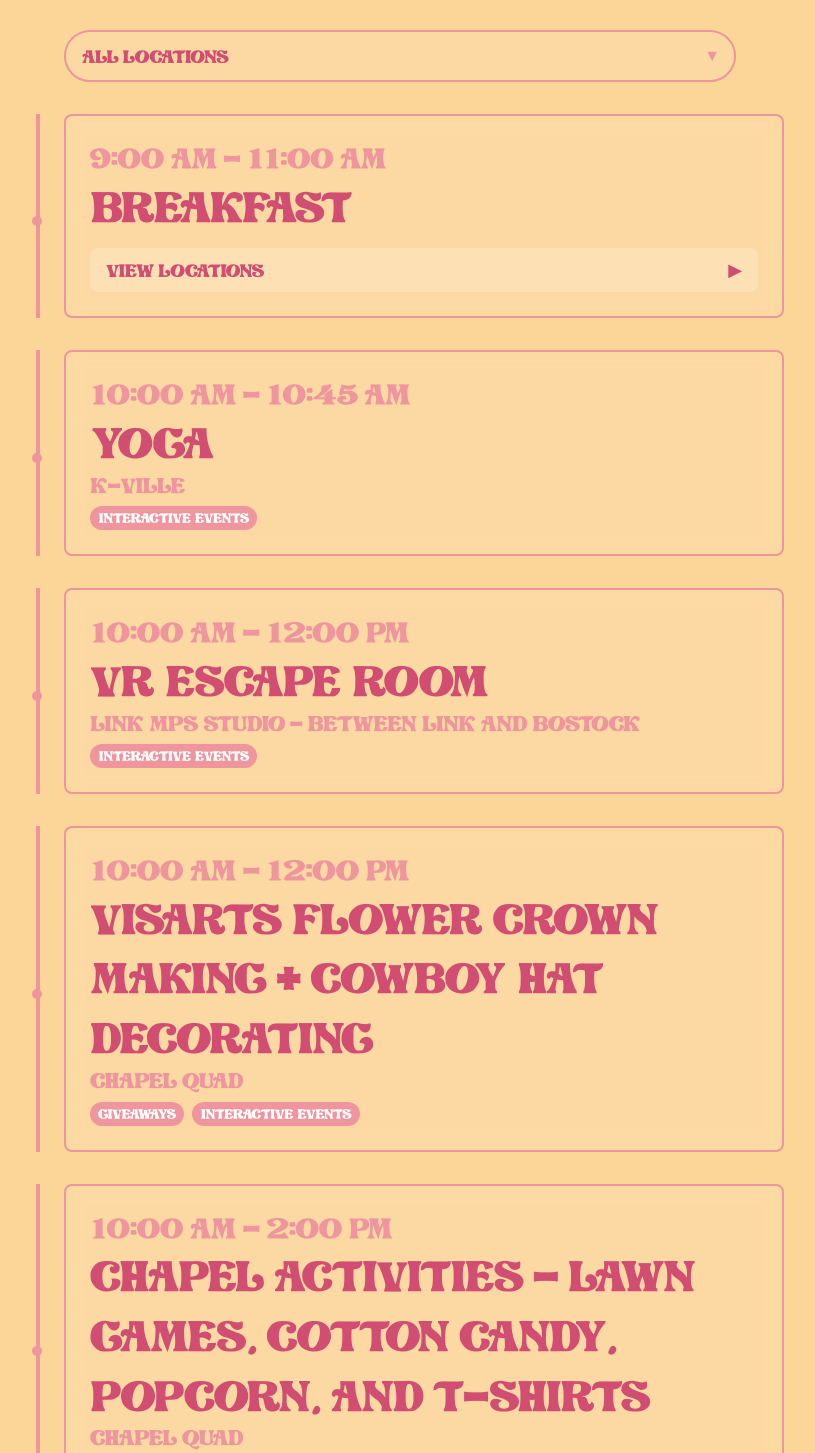
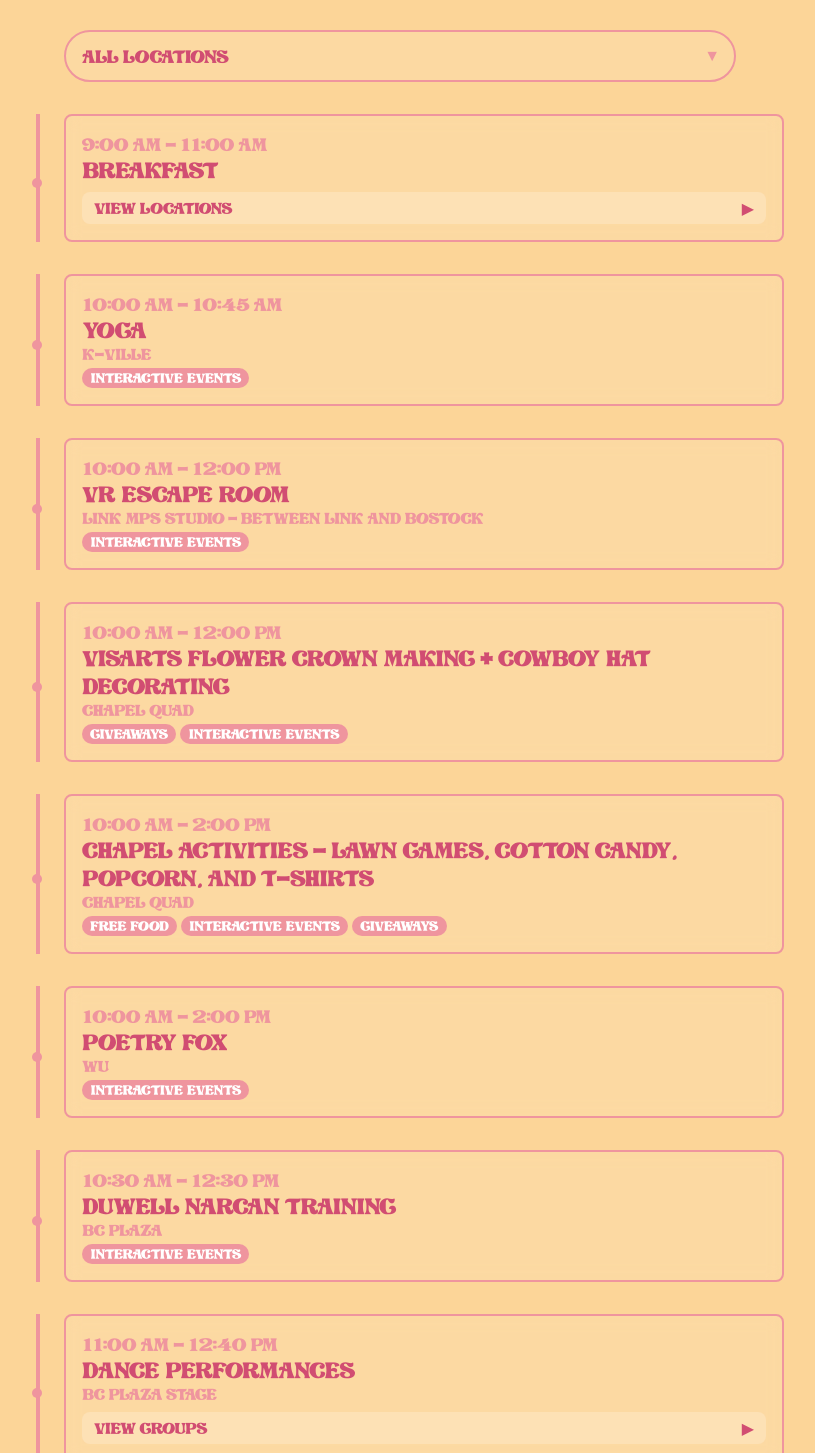
Before and after one commit to kartikeyegupta/ldocartistreveal, a Next.js app: page / in a window 1280 px wide. Shown: the part 470-1923 px from the top of the page, without its empty margins (240-1055 px from the left). Built offline with nearby package versions, Linux system fonts and the light colour scheme.

Commit message:
schedule complete

```diff
--- a/app/page.tsx
+++ b/app/page.tsx
@@ -434,31 +434,31 @@ export default function Schedule() {
                   <div className="absolute left-[8px] md:left-[16px] top-[50%] w-[8px] h-[8px] md:w-[10px] md:h-[10px] rounded-full bg-[#ef959e] group-hover:bg-[#d14d72] transition-colors"/>
 
                   {/* Event content */}
-                  <div className="ml-8 md:ml-12 p-3 md:p-6 bg-white/10 backdrop-blur-sm rounded-lg border-2 border-[#ef959e] w-full">
-                    <div className="text-sm md:text-[2vw] font-[family-name:var(--font-love-craft)] text-[#ef959e] group-hover:text-[#d14d72] transition-colors">
+                  <div className="ml-8 md:ml-12 p-2 md:p-4 bg-white/10 backdrop-blur-sm rounded-lg border-2 border-[#ef959e] w-full">
+                    <div className="text-xs md:text-base font-[family-name:var(--font-love-craft)] text-[#ef959e] group-hover:text-[#d14d72] transition-colors">
                       {event.time}
                     </div>
-                    <div className="text-lg md:text-[3vw] font-[family-name:var(--font-love-craft)] text-[#d14d72]">
+                    <div className="text-base md:text-xl font-[family-name:var(--font-love-craft)] text-[#d14d72]">
                       {event.event}
                     </div>
-                    <div className="text-xs md:text-[1.5vw] font-[family-name:var(--font-love-craft)] text-[#ef959e]">
+                    <div className="text-xs md:text-sm font-[family-name:var(--font-love-craft)] text-[#ef959e]">
                       {event.location}
                     </div>
                     {event.isBreakfast && (
-                      <div className="mt-3">
+                      <div className="mt-2">
                         <button
                           onClick={() => setExpandedBreakfast(!expandedBreakfast)}
-                          className="w-full px-4 py-2 rounded-lg bg-white/20 hover:bg-white/30 text-[#d14d72] font-[family-name:var(--font-love-craft)] flex items-center justify-between transition-colors"
+                          className="w-full px-3 py-1 rounded-lg bg-white/20 hover:bg-white/30 text-[#d14d72] font-[family-name:var(--font-love-craft)] flex items-center justify-between transition-colors text-sm"
                         >
                           <span>View Locations</span>
-                          <span className="text-lg">{expandedBreakfast ? '▼' : '▶'}</span>
+                          <span className="text-base">{expandedBreakfast ? '▼' : '▶'}</span>
                         </button>
                         {expandedBreakfast && (
-                          <div className="mt-3 space-y-2">
+                          <div className="mt-2 space-y-1">
                             {event.subEvents.map((breakfast, i) => (
                               <div
                                 key={i}
-                                className="px-4 py-2 rounded-lg bg-white/10 border border-[#ef959e]/30 hover:bg-white/20 transition-colors"
+                                className="px-3 py-1 rounded-lg bg-white/10 border border-[#ef959e]/30 hover:bg-white/20 transition-colors text-sm"
                               >
                                 <div className="text-[#d14d72] font-[family-name:var(--font-love-craft)]">
                                   {breakfast.sponsor} - {breakfast.location}
@@ -470,20 +470,20 @@ export default function Schedule() {
                       </div>
                     )}
                     {event.isDance && (
-                      <div className="mt-3">
+                      <div className="mt-2">
                         <button
                           onClick={() => setExpandedDance(!expandedDance)}
-                          className="w-full px-4 py-2 rounded-lg bg-white/20 hover:bg-white/30 text-[#d14d72] font-[family-name:var(--font-love-craft)] flex items-center justify-between transition-colors"
+                          className="w-full px-3 py-1 rounded-lg bg-white/20 hover:bg-white/30 text-[#d14d72] font-[family-name:var(--font-love-craft)] flex items-center justify-between transition-colors text-sm"
                         >
                           <span>View Groups</span>
-                          <span className="text-lg">{expandedDance ? '▼' : '▶'}</span>
+                          <span className="text-base">{expandedDance ? '▼' : '▶'}</span>
                         </button>
                         {expandedDance && (
-                          <div className="mt-3 space-y-2">
+                          <div className="mt-2 space-y-1">
                             {event.subEvents.map((dance, i) => (
                               <div
                                 key={i}
-                                className="px-4 py-2 rounded-lg bg-white/10 border border-[#ef959e]/30 hover:bg-white/20 transition-colors"
+                                className="px-3 py-1 rounded-lg bg-white/10 border border-[#ef959e]/30 hover:bg-white/20 transition-colors text-sm"
                               >
                                 <div className="text-[#d14d72] font-[family-name:var(--font-love-craft)]">
                                   {dance.group} - {dance.time}
@@ -495,20 +495,20 @@ export default function Schedule() {
                       </div>
                     )}
                     {event.isConcert && (
-                      <div className="mt-3">
+                      <div className="mt-2">
                         <button
                           onClick={() => setExpandedConcert(!expandedConcert)}
-                          className="w-full px-4 py-2 rounded-lg bg-white/20 hover:bg-white/30 text-[#d14d72] font-[family-name:var(--font-love-craft)] flex items-center justify-between transition-colors"
+                          className="w-full px-3 py-1 rounded-lg bg-white/20 hover:bg-white/30 text-[#d14d72] font-[family-name:var(--font-love-craft)] flex items-center justify-between transition-colors text-sm"
                         >
                           <span>View Lineup</span>
-                          <span className="text-lg">{expandedConcert ? '▼' : '▶'}</span>
+                          <span className="text-base">{expandedConcert ? '▼' : '▶'}</span>
                         </button>
                         {expandedConcert && (
-                          <div className="mt-3 space-y-2">
+                          <div className="mt-2 space-y-1">
                             {event.subEvents.map((concert, i) => (
                               <div
                                 key={i}
-                                className="px-4 py-2 rounded-lg bg-white/10 border border-[#ef959e]/30 hover:bg-white/20 transition-colors"
+                                className="px-3 py-1 rounded-lg bg-white/10 border border-[#ef959e]/30 hover:bg-white/20 transition-colors text-sm"
                               >
                                 <div className="text-[#d14d72] font-[family-name:var(--font-love-craft)]">
                                   {concert.artist} - {concert.time}
@@ -520,12 +520,12 @@ export default function Schedule() {
                       </div>
                     )}
                     {event.categories.length > 0 && !event.isBreakfast && !event.isDance && !event.isConcert && (
-                      <div className="flex flex-wrap gap-2 mt-2">
+                      <div className="flex flex-wrap gap-1 mt-1">
                         {event.categories.map((category, i) => (
                           <button
                             key={i}
                             onClick={() => setActiveFilter(category)}
-                            className="text-xs px-2 py-1 rounded-full bg-[#ef959e] text-white hover:bg-[#d14d72] transition-colors cursor-pointer font-[family-name:var(--font-love-craft)]"
+                            className="text-xs px-2 py-0.5 rounded-full bg-[#ef959e] text-white hover:bg-[#d14d72] transition-colors cursor-pointer font-[family-name:var(--font-love-craft)]"
                           >
                             {category}
                           </button>
```
